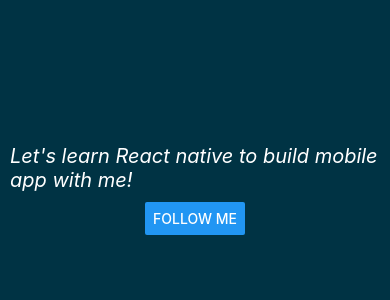
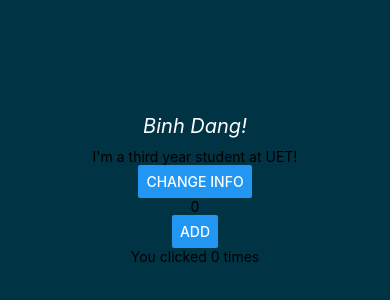
Before and after one commit to hiradang/react-native-learn, a React Native app in the folder FirstApp/: screen / in a window 390 px wide. Shown: the part 238-538 px from the top of the page. Built offline with nearby package versions, Linux system fonts and the light colour scheme.

Commit message:
lesson 6 and exercises

```diff
--- a/FirstApp/App.js
+++ b/FirstApp/App.js
@@ -6,21 +6,41 @@
  * @flow strict-local
  */
 
-import React from 'react';
+import React, {useState} from 'react';
 import {Button, Linking, StyleSheet, Text, View} from 'react-native';
 
 const App = () => {
+  const [name, setName] = useState('Binh Dang');
+  const [info, setInfo] = useState({school: 'UET', year: 'third'});
+  const [count, setCount] = useState(0);
+
   return (
     <View style={styles.body}>
-      <Text style={styles.text}>
-        Let's learn React native to build mobile app with me!
+      <Text style={styles.text}>{name}!</Text>
+      <Text>
+        I'm a {info.year} year student at {info.school}!
       </Text>
+
       <Button
-        title="Follow me"
+        title="Change info"
         onPress={() => {
-          Linking.openURL('https://github.com/hiradang');
+          setName('Hira Dang');
+          setInfo({
+            school: 'UET',
+            year: 'fourth',
+          });
         }}
       />
+
+      <Text></Text>
+
+      <Text>{count * 5}</Text>
+      <Button
+        title="Add"
+        onPress={() => {
+          setCount(count + 1);
+        }}></Button>
+      <Text>You clicked {count} times</Text>
     </View>
   );
 };
```
Also changed, not shown: FirstApp/.eslintrc.js.
